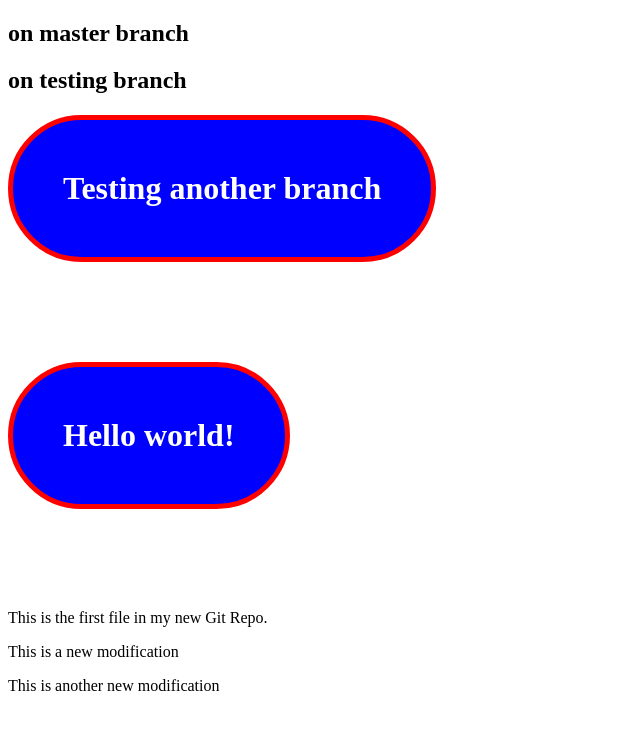
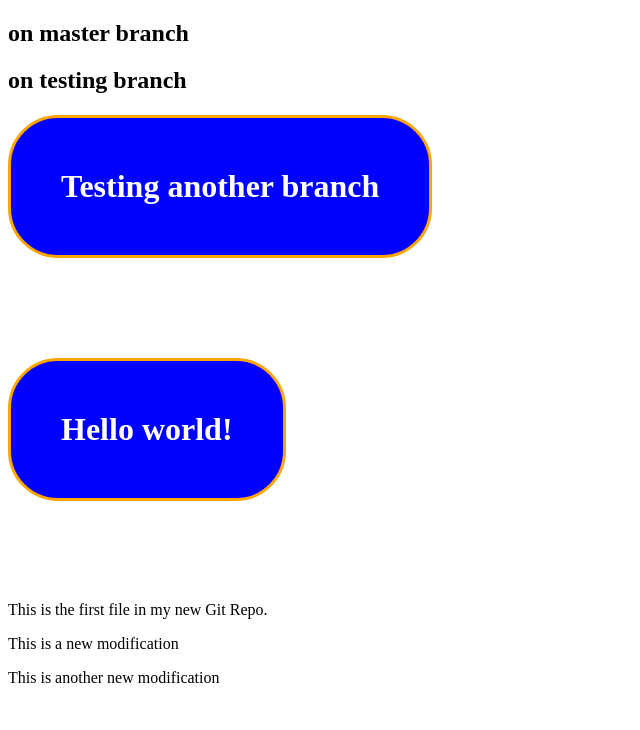
Before and after one commit to MohammedNasser9/testRepo, a plain HTML site: page index.html in a window 1280 px wide. Shown: the whole page, without its empty margins (0-640 px from the left). Drawn offline with Linux system fonts and the light colour scheme.

Commit message:
Update style.css change the pxels

```diff
--- a/style.css
+++ b/style.css
@@ -3,7 +3,7 @@ h1{
     	color: white;
    	 padding: 50px;
    	 width: fit-content;
-    	border-radius: 100px;
+    	border-radius: 50px;
 	margin-bottom:100px;
-	border: 5px solid red;
+	border: 3px solid orange;
 }
```
